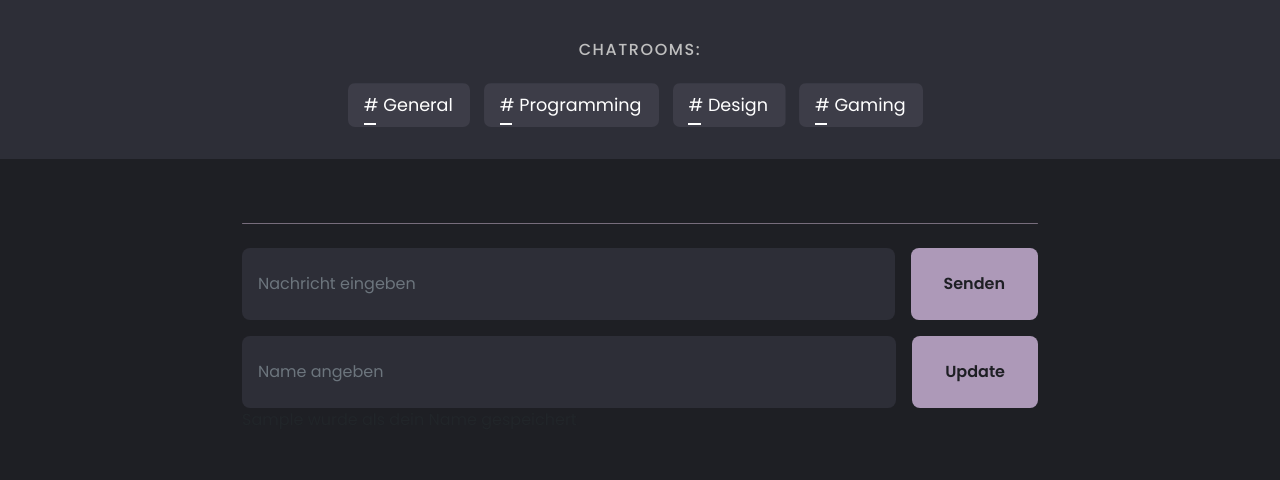
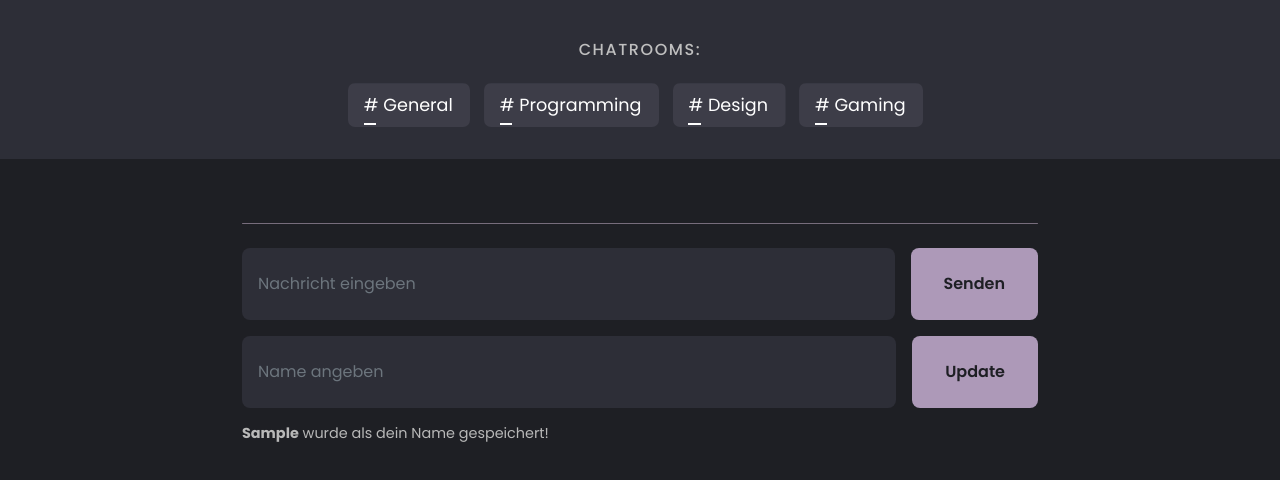
Before and after one commit to moreno-livak/Chatroom, a website built with webpack: page index.html in a window 1280 px wide. Both pictures are taken after typing "Sample" into the empty fields and a click on the input "Update". Built offline with nearby package versions, Linux system fonts and the light colour scheme; no server answers.

Commit message:
small-update

```diff
--- a/css/styles.css
+++ b/css/styles.css
@@ -179,4 +179,14 @@ input[type=text]:focus {
   padding: 1.5em 1em 1.5em 1em;
   border: none;
 }
+
+.update-mssg {
+  color: #b8b8b8;
+  margin: 1em 0 2em 0;
+  font-size: .9em;
+}
+
+.update-mssg span {
+  font-weight: bold;
+}
 /*# sourceMappingURL=styles.css.map */
```
Also changed, not shown: dist/bundle.js, 1 other file.
